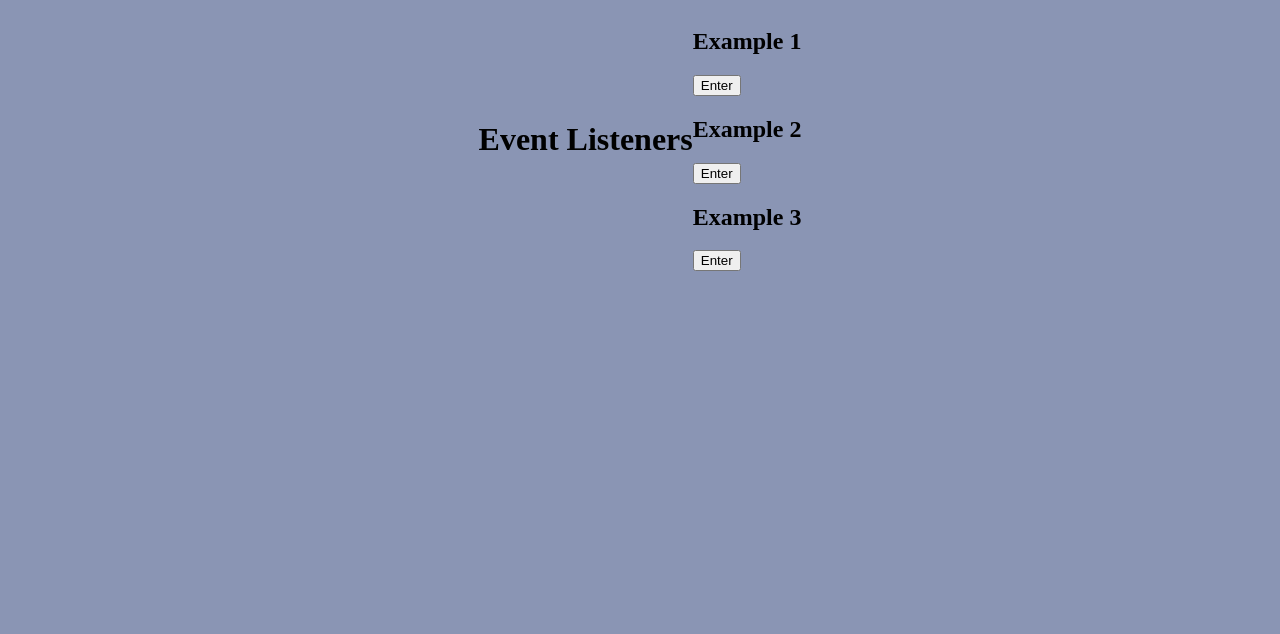
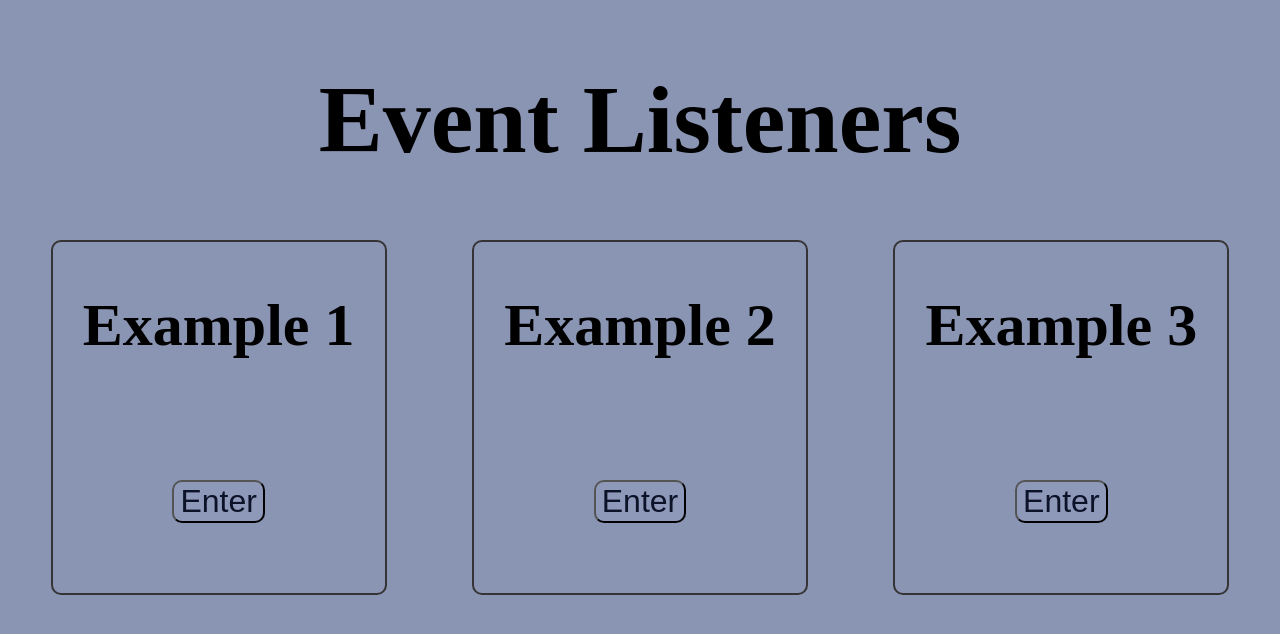
Before and after one commit to giftos1/Javascript-Event-Listeners, a plain HTML site: page index.html in a window 1280 px wide. Drawn offline with Linux system fonts and the light colour scheme.

Commit message:
style document

```diff
--- a/dom.js
+++ b/dom.js
@@ -0,0 +1,4 @@
+// DOM Manipulation
+
+
+// Event Listeners
--- a/styles.css
+++ b/styles.css
@@ -1,10 +1,37 @@
 body {
     background: rgb(138, 149, 180);
-    display: flex;
-    justify-content: center;
-    align-items:center ;
+    text-align: center;
 }
 
 .container {
+    border: 2px solid #353333;
+    border-radius: 10px;
+    display: flex;
+    justify-content: center;
+    flex-direction: column;
+    align-items: center;
+    margin: 0 auto;
+    font-size: 2.5rem;
+    padding: 0 30px;
+}
 
+button {
+    width: fit-content;
+    background-color: rgba(183, 181, 221, 0.075);
+    font-size: 2rem;
+    margin: 70px 0;
+    border-radius: 10px;
+    color:rgb(12, 19, 41)
 }
+.outer-container {
+    display: flex;
+}
+
+#heading {
+    font-weight: 900;
+    font-size: 6rem;
+}
+
+h2 {
+    font-family:'Times New Roman', Times, serif;
+}
```
